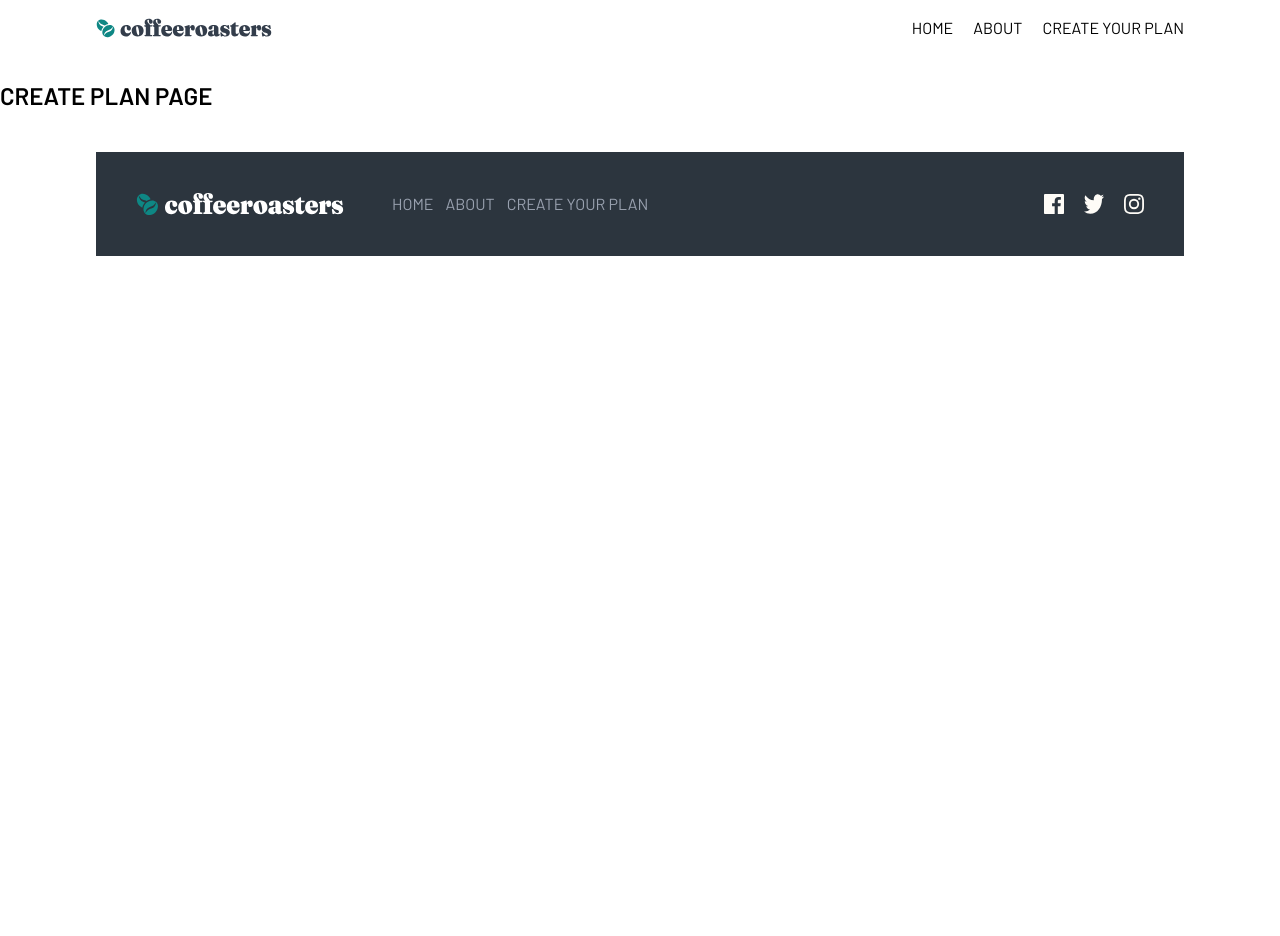
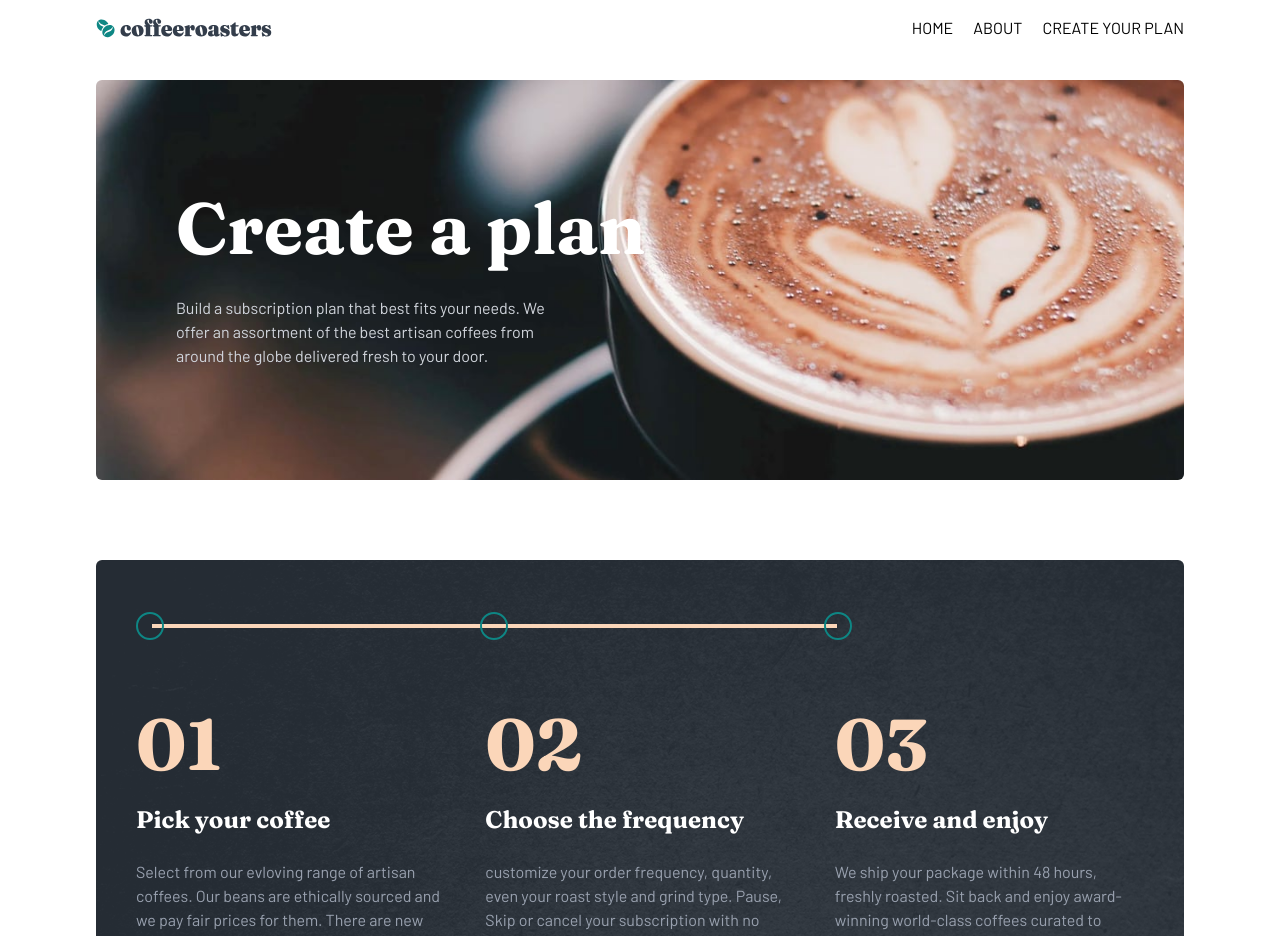
Before and after one commit to FrancoRaymond/coffeeroasters, a React (Vite) app: page /createplan in a window 1280 px wide. Shown: the top 936 px of the page. Before the commit the page ends 800 px from the top, so only its background shows below. Built offline with nearby package versions, Linux system fonts and the light colour scheme.

Commit message:
added create plan hero and steps sections

```diff
--- a/src/components/Footer.jsx
+++ b/src/components/Footer.jsx
@@ -7,7 +7,7 @@ import instagram from '../assets/images/icon-instagram.svg'
 
 const Footer = () => {
   return (
-    <div className='px-2 sm:px-5 md:px-10 lg:px-24 pt-10'>
+    <div className='px-2 sm:px-5 md:px-10 lg:px-24 mt-20'>
         <div className='mb-10 bg-[#2c353e] py-10 flex flex-col gap-10 items-center md:w-full md:px-3 lg:px-10 md:flex-row'>
             <img src={logo} alt="" className='w-52'/>
             <ul className='flex gap-3 flex-col items-center px-2 h-fit md:grow text-gray-400 md:flex-row w-fit'>
--- /dev/null
+++ b/src/components/createplan/CreatePlanSteps.jsx
@@ -0,0 +1,30 @@
+import React from 'react'
+import { steps } from '../../assets/data/data'
+
+const CreatePlanSteps = () => {
+  return (
+    <div className='mt-16 chooseus py-16 px-2 sm:px-5 lg:px-10 rounded-md'>
+      <div className='hidden md:block md:relative'>
+        <div className='h-1 bg-[#fbd6b9] w-[68%] md:ml-4'></div>
+        <div className='md:absolute md:grid md:grid-cols-3 gap-6 md:w-full md:-top-3'>
+            <div className='size-7 border-2 border-[#0e8684] rounded-full'></div>
+            <div className='size-7 border-2 border-[#0e8684] rounded-full'></div>
+            <div className='size-7 border-2 border-[#0e8684] rounded-full'></div>
+        </div>
+      </div>
+      <div className='flex flex-col gap-10 md:grid md:grid-cols-3 md:mt-20'>
+        {
+          steps.map(step => (
+            <div key={step.stepNumber} className='flex flex-col gap-6 text-center md:text-left'>
+                <h1 className='text-5xl lg:text-7xl text-[#fbd6b9] font-extrabold'>{'0' + step.stepNumber}</h1>
+                <h2 className='text-2xl text-white'>{step.name}</h2>
+                <p className='text-gray-400'>{step.discription}</p>
+            </div>
+          ))
+        }
+      </div>
+    </div>
+  )
+}
+
+export default CreatePlanSteps;
--- /dev/null
+++ b/src/components/createplan/PlanForm.jsx
@@ -0,0 +1,14 @@
+import React from 'react'
+
+const PlanForm = () => {
+  return (
+    <div>
+        <form action="">
+
+
+        </form>
+    </div>
+  )
+}
+
+export default PlanForm
--- a/src/components/home/Howitworks.jsx
+++ b/src/components/home/Howitworks.jsx
@@ -26,7 +26,7 @@ const Howitworks = () => {
         }
       </div>
       <Link to="/createplan">
-        <button className='my-20 flex mx-auto'>Create your plan</button>
+        <button className='mt-20 flex mx-auto'>Create your plan</button>
       </Link>
     </div>
   )
--- a/src/index.css
+++ b/src/index.css
@@ -27,13 +27,22 @@ body{
 .chooseus{
     background: url('./assets/images/plan/desktop/bg-steps.png') no-repeat center center / cover;
 }
+.createPlanHero{
+    background: url('./assets/images/plan/mobile/image-hero-blackcup.jpg') no-repeat center center / cover;
+}
 @media (min-width: 640px){
     .hero{
         background: url('/src/assets/images/home/tablet/image-hero-coffeepress.jpg') no-repeat center center / cover;
+    }
+    .createPlanHero{
+        background: url('./assets/images/plan/tablet/image-hero-blackcup.jpg') no-repeat center center / cover;
     }
 }
 @media (min-width: 768px){
     .hero{
         background: url('/src/assets/images/home/desktop/image-hero-coffeepress.jpg') no-repeat center center / cover;
     }
+    .createPlanHero{
+        background: url('./assets/images/plan/desktop/image-hero-blackcup.jpg') no-repeat center center / cover;
+    }
 }
--- a/src/pages/Createplan.jsx
+++ b/src/pages/Createplan.jsx
@@ -1,9 +1,14 @@
 import React from 'react'
+import CreatePlanSteps from '../components/createplan/CreatePlanSteps';
 
 const Createplan = () => {
   return (
-    <div className='text-2xl font-semibold pt-20'>
-        CREATE PLAN PAGE
+    <div className='px-2 sm:px-5 md:px-10 lg:px-24'>
+      <div className='createPlanHero my-20 py-28 px-3 flex flex-col gap-6 md:gap-8 lg:py-28 text-center rounded-md items-center sm:text-left sm:items-start sm:px-10 md:px-14 lg:px-20'>
+        <h1 className='text-5xl text-white md:text-6xl lg:text-7xl'>Create a plan</h1>
+        <p className='text-gray-300 sm:max-w-[400px]'>Build a subscription plan that best fits your needs. We offer an assortment of the best artisan coffees from around the globe delivered fresh to your door.</p>
+      </div>
+      <CreatePlanSteps />
     </div>
   )
 }
--- a/src/pages/Home.jsx
+++ b/src/pages/Home.jsx
@@ -7,7 +7,7 @@ import Howitworks from '../components/home/Howitworks'
 const Home = () => {
   return (
     <div className='px-2 sm:px-5 md:px-10 lg:px-24'>
-      <div className='hero my-20 py-20 px-3 flex flex-col gap-6 md:gap-8 lg:py-24 text-center rounded-md items-center sm:text-left sm:items-start sm:px-10 md:px-14 lg:px-20'>
+      <div className='hero my-20 py-28 px-3 flex flex-col gap-6 md:gap-8 lg:py-28 text-center rounded-md items-center sm:text-left sm:items-start sm:px-10 md:px-14 lg:px-20'>
         <h1 className='text-5xl text-white md:text-6xl lg:text-7xl'>Great coffee<br/> made simple.</h1>
         <p className='text-gray-400 sm:max-w-[400px]'>Start your mornings with the world’s best coffees. Try our expertly curated artisan coffees from our best roasters delivered directly to your door, at your schedule.</p>
         <Link to='/createplan'>
```
